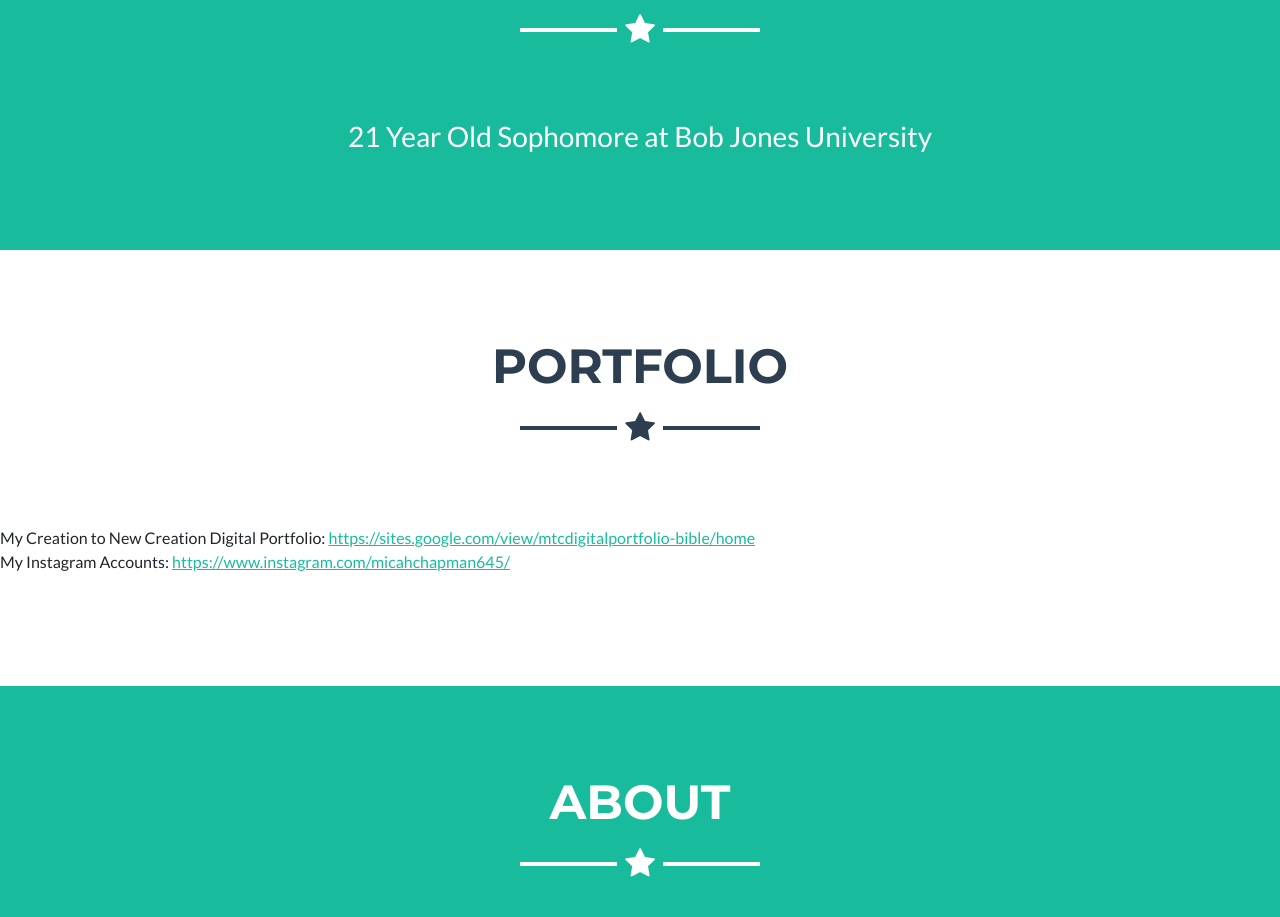
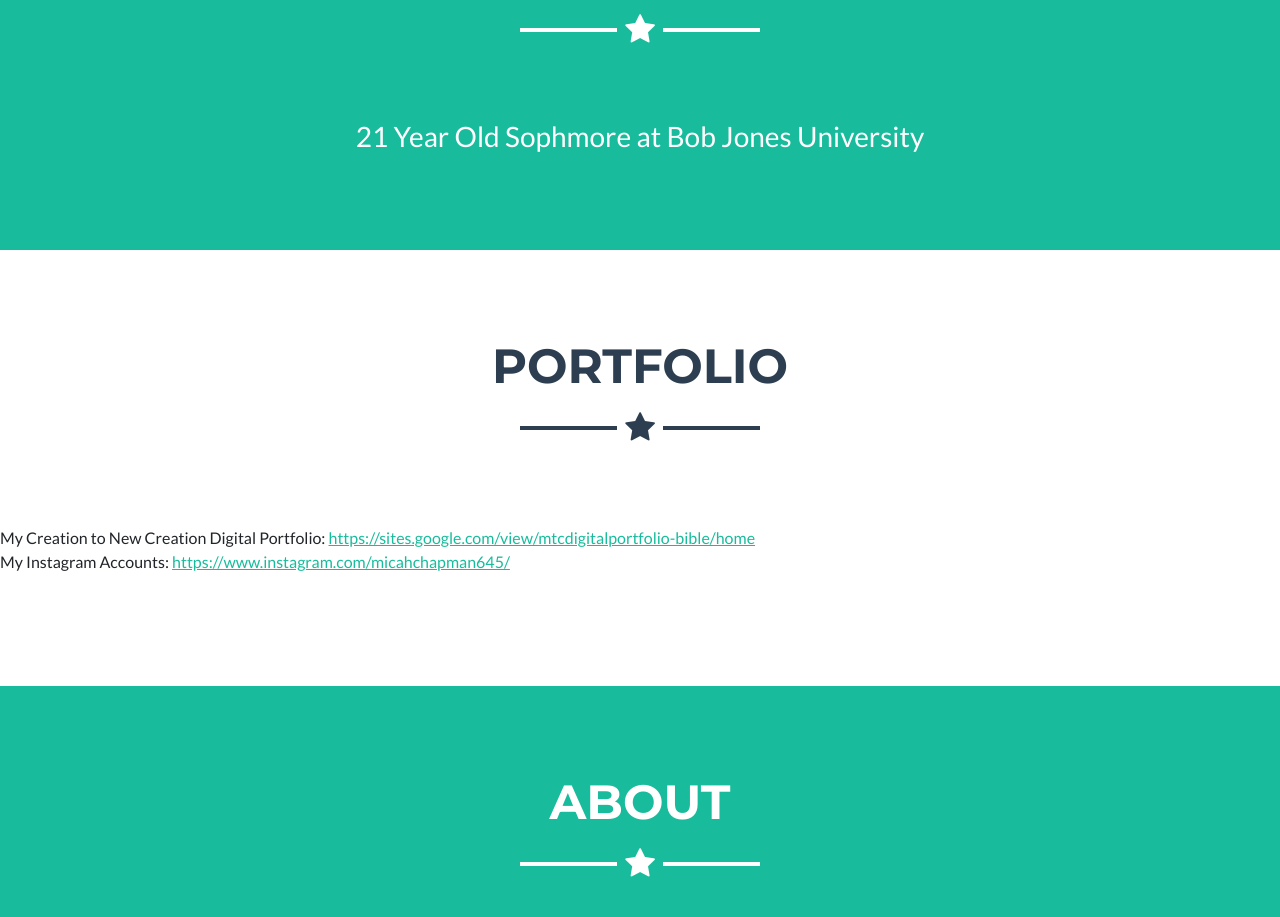
Before and after one commit to MicahTC504/MicahTC504.github.io, a plain HTML site: page index.html in a window 1280 px wide. Shown: the part 826-1743 px from the top of the page. Drawn offline with Linux system fonts and the light colour scheme.

```diff
--- a/index.html
+++ b/index.html
@@ -28,7 +28,7 @@
         <div class="container" style="--bs-primary: #210ff1;--bs-primary-rgb: 33,15,241;"><img class="img-fluid d-block mb-5 mx-auto" src="assets/img/clipboard-image.png">
             <h1>Micah Chapman</h1>
             <hr class="star-light">
-            <h2 class="fw-light mb-0">21 Year Old Sophomore at Bob Jones University</h2>
+            <h2 class="fw-light mb-0">21 Year Old Sophmore at Bob Jones University</h2>
         </div>
     </header>
     <section id="portfolio" class="portfolio">
```
